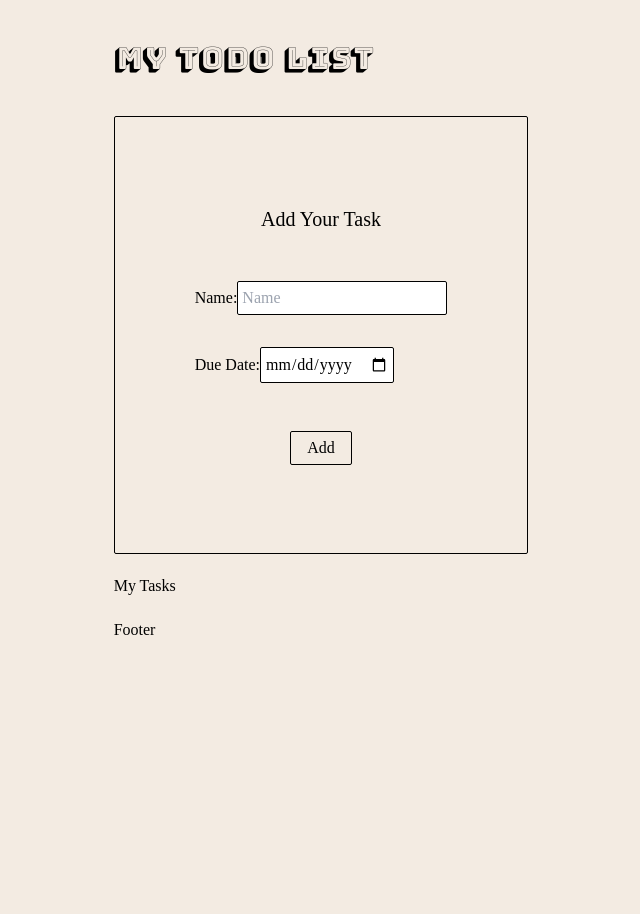
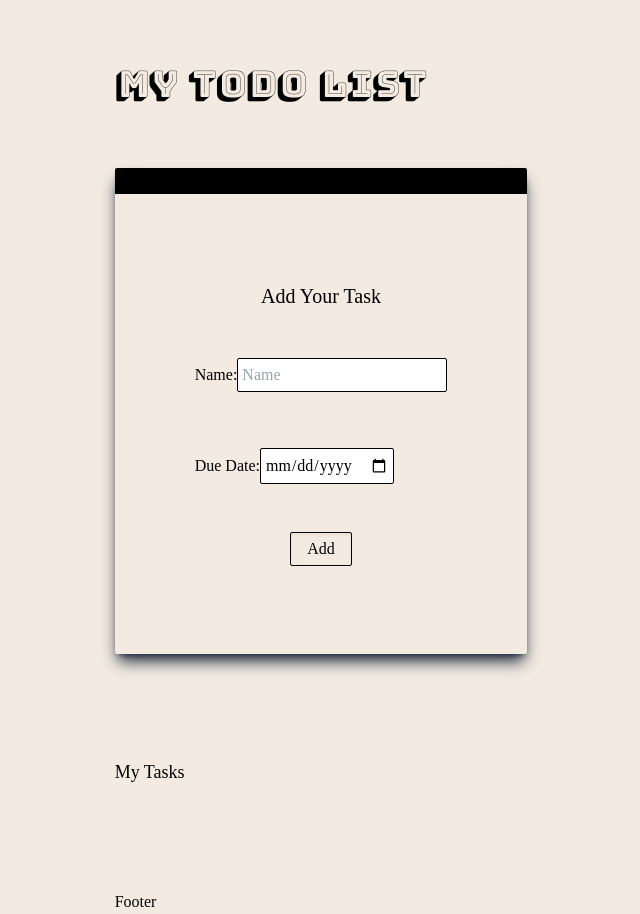
Before and after one commit to wodnjsd/To-do-app, a React (Vite) app: page / in a window 1280 px wide. Shown: the whole page, without its empty margins (319-959 px from the left). Before the commit the page ends 800 px from the top, so only its background shows below. Built offline with nearby package versions, Linux system fonts and the light colour scheme; a web font is replaced by a local one.

Commit message:
styling and duplicates checked

```diff
--- a/src/App.tsx
+++ b/src/App.tsx
@@ -21,7 +21,7 @@ function App() {
     setAction('Added')
     setTimeout(() => {
       setAction('')
-    }, 1000)
+    }, 800)
   }
 
   const editTask = (id: string, name: string, date: string) => {
@@ -42,7 +42,7 @@ function App() {
     setAction('Saved')
     setTimeout(() => {
       setAction('')
-    }, 1000)
+    }, 800)
     console.log(tasks)
   }
 
@@ -53,7 +53,7 @@ function App() {
     setAction('Deleted')
     setTimeout(() => {
       setAction('')
-    }, 1000)
+    }, 800)
   }
 
   const completeTask = (id:string) => {
@@ -63,12 +63,12 @@ function App() {
     setAction('Wohoo!')
     setTimeout(() => {
       setAction('')
-    }, 1000)
+    }, 800)
   }
 
   return (
     <>
-      <h1 className='py-10 font-bungee text-3xl'>My Todo List</h1>
+      <h1 className='py-16 font-bungee text-4xl'>My Todo List</h1>
       <Home tasks={tasks} addTask={addTask} editTask={editTask} deleteTask={deleteTask} completeTask={completeTask}
       />
       {action !== '' && <Action action={action}/> }
--- a/src/components/EditForm.tsx
+++ b/src/components/EditForm.tsx
@@ -8,34 +8,34 @@ type Props = {
   setEditId: React.Dispatch<React.SetStateAction<string>>;
   handleEditSubmit(event: React.FormEvent): void;
   getTodayString(): string;
+  nameDuplicate: boolean;
 }
 
-const EditForm = ({ name, date, setName, setDate, setEditId, handleEditSubmit, getTodayString }: Props) => {
+const EditForm = ({ name, date, setName, setDate, setEditId, handleEditSubmit, getTodayString, nameDuplicate }: Props) => {
 
 
   return (
     <form onSubmit={handleEditSubmit} className="fixed h-full w-screen left-0 top-0 flex flex-col justify-center items-center z-20 backdrop-blur backdrop-brightness-50">
-      <div className="flex flex-col justify-between items-center gap-10 rounded-sm bg-background text-sm p-20">
+      <div className="flex flex-col justify-between items-center gap-10 rounded-sm bg-background text-sm p-20 border-t-20 border-amber-200 shadow-lg shadow-stone-800">
         <h3>Make changes to your task here. Click save when you're done!</h3>
         <div className="flex gap-8">
           <section className="flex flex-col gap-2">
             <label>Name:</label>
             <input type="text" name="name" value={name} onChange={(e) => setName(e.target.value)} required placeholder='Name' />
+            <p className={`visible text-xs text-center text-red-700 pt-2 ${!nameDuplicate && 'invisible'}`}>Same task already exists!</p>
           </section>
           <section className="flex flex-col gap-2">
             <label>Due:</label>
-            <input type="date" name="date" min={getTodayString()} value={date} onChange={(e) => setDate(e.target.value)} required />
+            <input type="date" name="date" min={getTodayString()} value={date} onChange={(e) => setDate(e.target.value)} />
           </section>
         </div>
 
         <section className="flex justify-center gap-5">
-          <input type="submit" value="Save" />
+          <button type="submit" >Save</button>
           <button onClick={() => setEditId('')}>Cancel</button>
-
         </section>
 
       </div>
-
     </form>
   )
 }
--- a/src/components/Form.tsx
+++ b/src/components/Form.tsx
@@ -6,6 +6,8 @@ type Props = {
   setDate: React.Dispatch<React.SetStateAction<string>>;
   handleSubmit(event: React.FormEvent): void;
   getTodayString(): string;
+  nameDuplicate: boolean;
+  setNameDuplicate: React.Dispatch<React.SetStateAction<boolean>>;
 
 }
 
@@ -13,12 +15,13 @@ type Props = {
 const Form = (props: Props) => {
 
   return (
-    <form onSubmit={props.handleSubmit} className='flex flex-col h-full justify-between items-center py-10 border border-black rounded-sm px-20'>
+    <form onSubmit={props.handleSubmit} className='flex flex-col h-full justify-between items-center py-10 border-t-20 border-black rounded-sm px-20 shadow-lg shadow-slate-800'>
       <h2 className="font-geostar text-xl py-12">Add Your Task</h2>
       <div className="flex flex-col gap-8">
         <section>
           <label>Name:</label>
-        <input type="text" name="name" value={props.name} onChange={(e) => props.setName(e.target.value)} required placeholder='Name' />
+          <input type="text" name="name" value={props.name} onChange={(e) => { props.setName(e.target.value), props.setNameDuplicate(false) }} required placeholder='Name' />
+          <p className={`visible text-xs text-center text-red-700 pt-2 ${!props.nameDuplicate && 'invisible'}`}>Same task already exists!</p>
         </section>
         <section>
           <label>Due Date:</label>
--- a/src/components/Home.tsx
+++ b/src/components/Home.tsx
@@ -45,9 +45,8 @@ const Home = ({tasks, addTask, editTask, deleteTask, completeTask}: Props) => {
 
   return (
     <>
-      <Form name={name} setName={setName} date={date} setDate={setDate} handleSubmit={handleSubmit} getTodayString={getTodayString}/>
-      <TaskList tasks={tasks} editTask={editTask} deleteTask={deleteTask} completeTask={completeTask} getTodayString={getTodayString}/>
-
+      <Form name={name} setName={setName} date={date} setDate={setDate} handleSubmit={handleSubmit} getTodayString={getTodayString} nameDuplicate={nameDuplicate} setNameDuplicate={setNameDuplicate}/>
+      <TaskList tasks={tasks} editTask={editTask} deleteTask={deleteTask} completeTask={completeTask} getTodayString={getTodayString} />
     </>
   )
 }
--- a/src/components/TaskList.tsx
+++ b/src/components/TaskList.tsx
@@ -62,27 +62,26 @@ const BookmarksList = ({ tasks, editTask, deleteTask, completeTask, getTodayStri
   }
 
   return (
-    <>
-      <h1 className="py-5">My Tasks</h1>
+    <div className="py-20">
+      <h1 className="py-6 font-geoFill text-lg">My Tasks</h1>
       {sorted.map((task, index) => {
         const { id, name, date } = task
         return (
-          <div key={id} className={`flex gap-10 justify-between px-10 py-5 items-center border ${findOverdue(date) ? 'border-rose-400' : 'border-black'}`}>
+          <div key={id} className={`my-2 flex gap-10 justify-between px-10 py-5 shadow-md items-center border border-t-8 ${findOverdue(date) ? 'border-rose-400' : 'border-cyan-700'}`}>
             <div className="flex gap-10">
               <input type="checkbox" onClick={() => { handleComplete(id) }} />
               <Task key={index} id={id} name={name} date={date} />
             </div>
             <div>
               <button onClick={() => { setEditId(id), setId(id), setEditName(name), setEditDate(date) }}><SlPencil /></button>
-              {id === editId && <EditForm handleEditSubmit={handleEditSubmit} name={editName} setName={setEditName} date={editDate} setDate={setEditDate} setEditId={setEditId} getTodayString={getTodayString} />}
+              {id === editId && <EditForm handleEditSubmit={handleEditSubmit} name={editName} setName={setEditName} date={editDate} setDate={setEditDate} setEditId={setEditId} getTodayString={getTodayString} nameDuplicate={nameDuplicate}/>}
               <button onClick={() => { setId(id), setDeleteId(id) }}><HiOutlineTrash /></button>
               {id === deleteId && <DeleteConfirm handleDelete={handleDelete} setDeleteId={setDeleteId} />}
             </div>
           </div>
-
         )
       })}
-    </>
+    </div>
   )
 }
 
--- a/src/components/popups/DeleteConfirm.tsx
+++ b/src/components/popups/DeleteConfirm.tsx
@@ -8,10 +8,13 @@ type Props = {
 const DeleteConfirm = ({ handleDelete, setDeleteId }: Props) => {
   return (
     <div className="fixed w-full h-screen left-0 top-0 flex justify-center items-center z-20 backdrop-blur backdrop-brightness-50 ">
-      <div className="flex flex-col justify-between p-8 rounded-sm bg-background">
+      <div className="flex flex-col gap-10 items-center p-10 rounded-sm bg-background border-t-20 border-red-400 shadow-lg shadow-slate-800">
         <p>Are you sure you want to delete?</p>
-        <button onClick={handleDelete}>Delete</button>
-        <button onClick={() => setDeleteId('')}>Cancel</button>
+        <section className="flex gap-10">
+             <button onClick={handleDelete} className="shadow-inner">Delete</button>
+             <button onClick={() => setDeleteId('')}>Cancel</button>
+        </section>
+
       </div>
 
     </div>
--- a/src/index.css
+++ b/src/index.css
@@ -6,7 +6,7 @@
     @apply flex flex-col items-center bg-background font-hepta
   }
   button {
-    @apply  rounded-sm py-1 px-4 border border-black hover:shadow-xl font-hepta
+    @apply  rounded-sm py-1 px-4 border border-black shadow-inner hover:shadow-xl font-hepta
   }
   input {
     @apply border border-black p-1 rounded-sm focus:outline-none
--- a/tailwind.config.js
+++ b/tailwind.config.js
@@ -18,6 +18,9 @@ export default {
       colors: {
         background: '#F3EBE2',
       },
+      borderWidth: {
+        '20': '26px'
+      }
     },
   },
   plugins: [],
```
Lines whose indentation alone changed are shown as unchanged.
